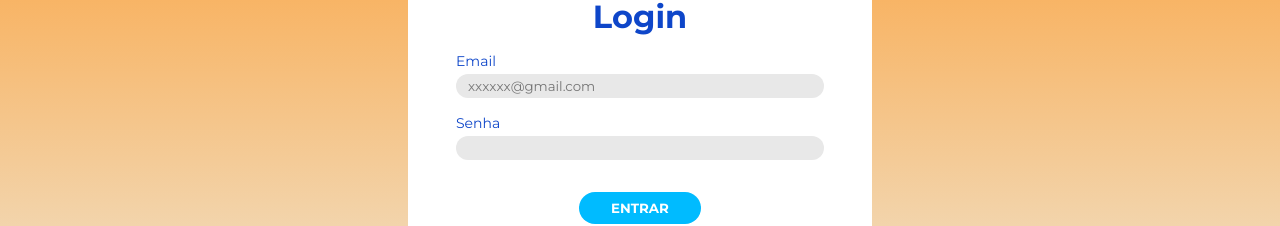
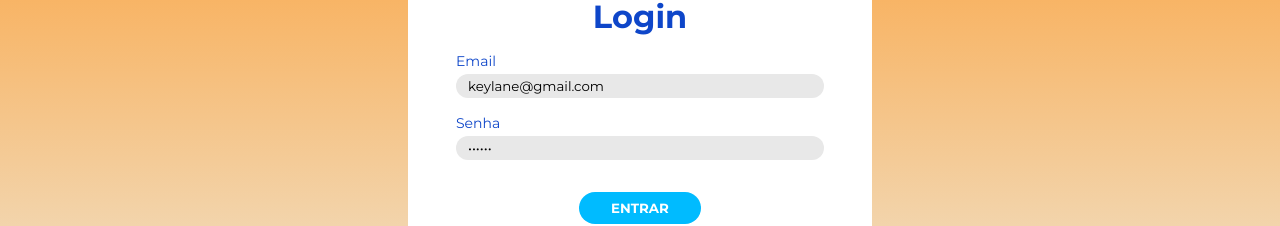
Before and after one commit to KeylaneCardoso/vm-control, an Angular app: page / in a window 1280 px wide. Shown: the part 303-529 px from the top of the page. Built offline with nearby package versions, Linux system fonts and the light colour scheme.

Commit message:
edit feat: ajustes no localStorage para armazenar os dados

```diff
--- a/src/app/pages/login/login.component.html
+++ b/src/app/pages/login/login.component.html
@@ -10,7 +10,7 @@
           <fieldset>
             <label>Email</label>
             <input
-              requerid
+              required
               class="input-login"
               type="e-mail"
               name="email"
@@ -20,12 +20,13 @@
               [(ngModel)]="userData.email">
             <div *ngIf="campoEmail.invalid && formDir.submitted">
               <span *ngIf="campoEmail.errors?.['required']">O Email é obrigatório para realização do Login!</span>
+              <span *ngIf="campoEmail.errors?.['pattern']">Digite um endereço de Email válido.</span>
             </div>
           </fieldset>
           <fieldset>
             <label>Senha</label>
             <input
-              requerid
+              required
               class="input-login"
               type="password"
               name="senha"
--- a/src/app/pages/login/login.component.ts
+++ b/src/app/pages/login/login.component.ts
@@ -16,8 +16,9 @@ export class LoginComponent implements OnInit {
   @Input('loginForm') dataLogin!: string;
 
   userData: any = {
-    email: '',
-    senha: ''
+    email: 'keylane@gmail.com',
+    senha: '123456',
+    name: 'Keylane'
   }
 
   loginForm! : FormGroup ;
@@ -49,6 +50,8 @@ export class LoginComponent implements OnInit {
 
     const userDataString = JSON.stringify(this.userData);
     this.localStorageService.setItem('userData', userDataString);
+        // console.log(localStorage.getItem('userData'));
+
 
     this.router.navigate(['/home']);
     // console.log("Dados salvos no Local Storage!");
```
